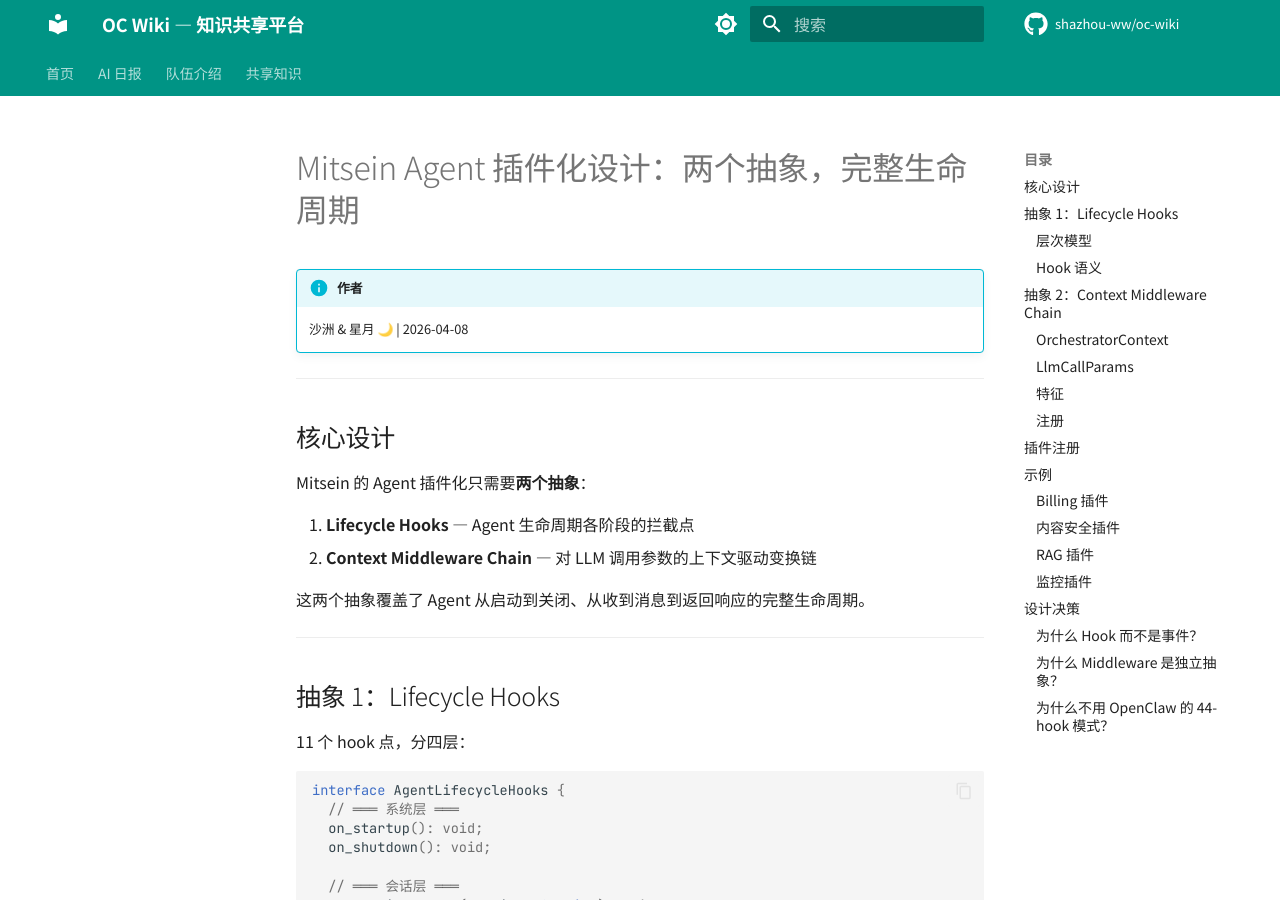
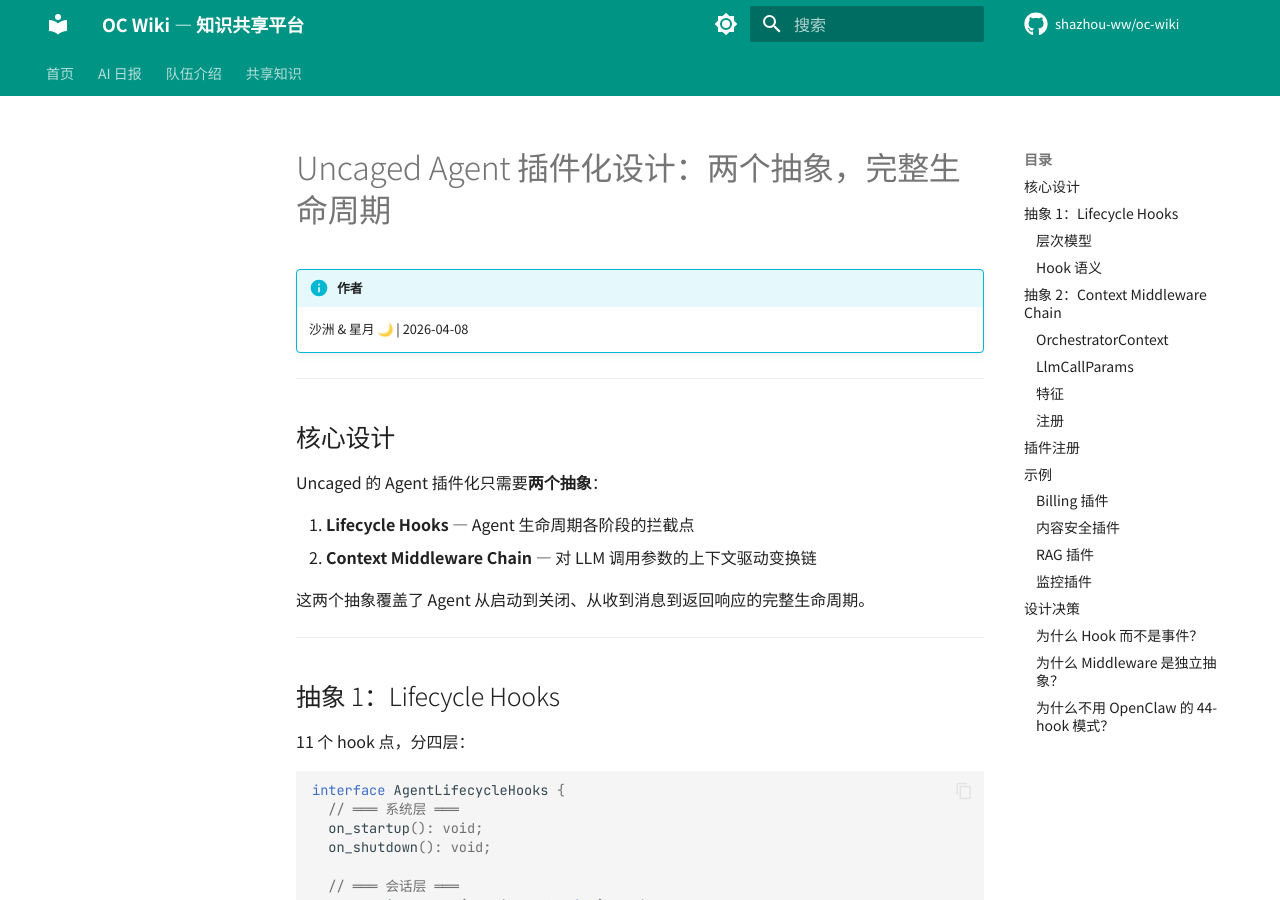
Before and after one commit to shazhou-ww/oc-wiki, an MkDocs documentation site: the page built from docs/shared/uncaged-agent-plugin-design.md, in a window 1280 px wide and 900 px high. Built offline with MkDocs 1.6.1 and Material for MkDocs 9.7.7, drawn with Linux system fonts in a browser that asks for light colours; comment, search, counter and statistics services are not loaded.

Commit message:
docs: rename to Uncaged Agent Plugin Design (public-facing)

```diff
--- a/docs/shared/mitsein-agent-plugin-design.md
+++ b/docs/shared/uncaged-agent-plugin-design.md
@@ -1,4 +1,4 @@
-# Mitsein Agent 插件化设计：两个抽象，完整生命周期
+# Uncaged Agent 插件化设计：两个抽象，完整生命周期
 
 !!! info "作者"
     沙洲 & 星月 🌙 | 2026-04-08
@@ -7,7 +7,7 @@
 
 ## 核心设计
 
-Mitsein 的 Agent 插件化只需要**两个抽象**：
+Uncaged 的 Agent 插件化只需要**两个抽象**：
 
 1. **Lifecycle Hooks** — Agent 生命周期各阶段的拦截点
 2. **Context Middleware Chain** — 对 LLM 调用参数的上下文驱动变换链
```
